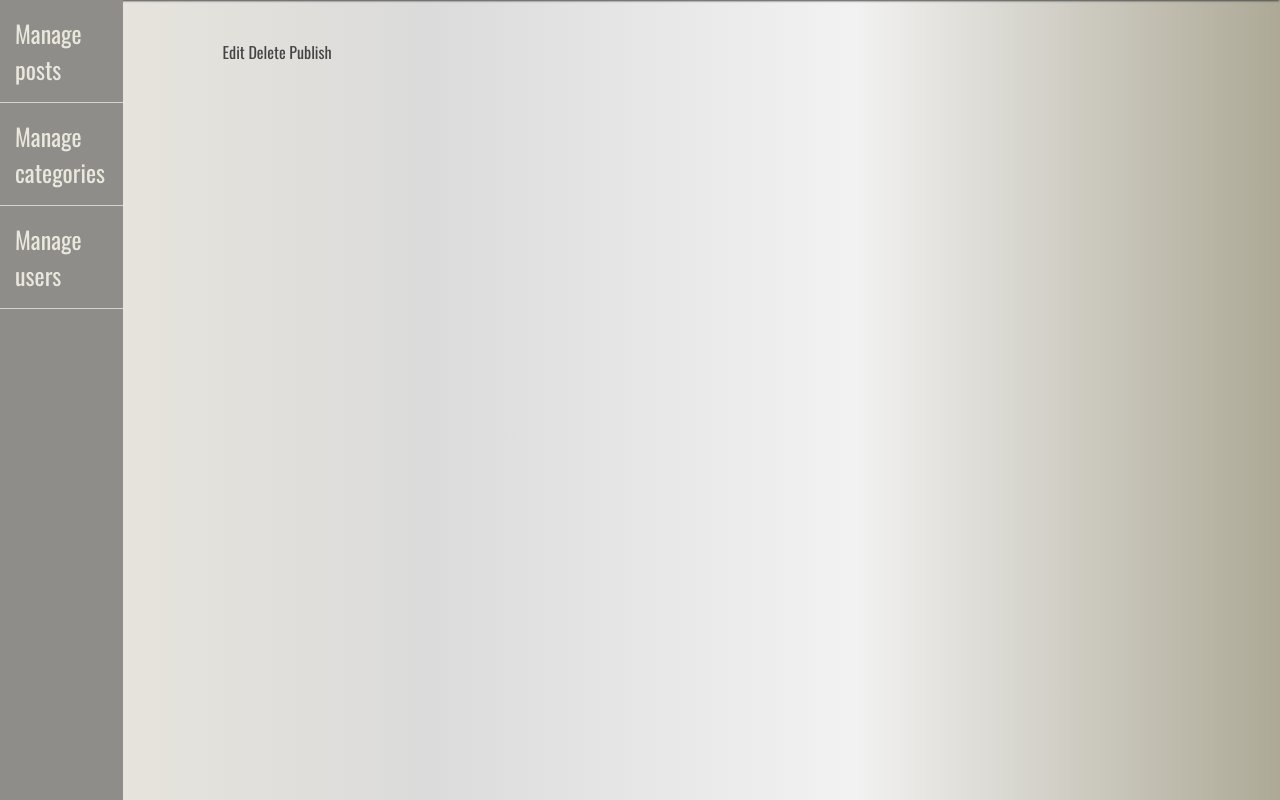
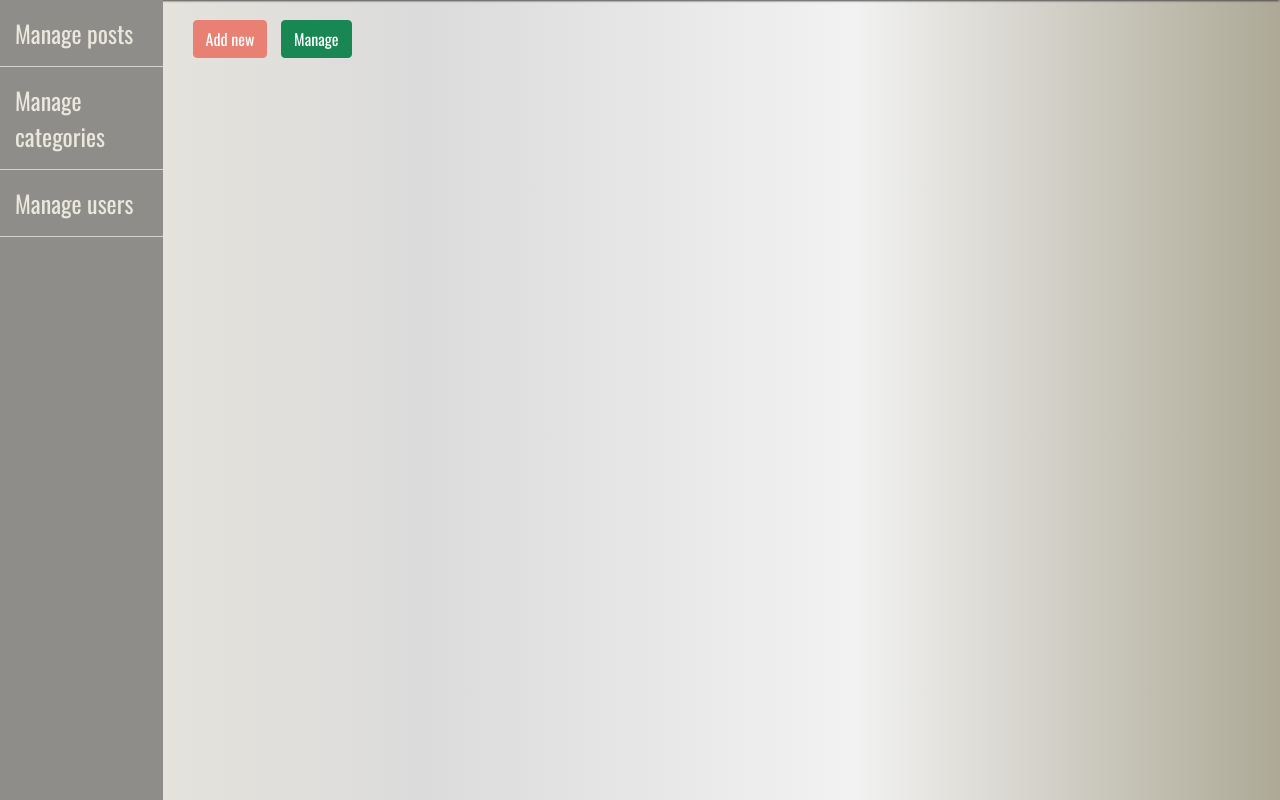
Before and after one commit to SarahWimark/Blog, a PHP site: page /Projekt/src/admin/post.php in a window 1280 px wide. Shown: the part 70-870 px from the top of the page. Run offline with PHP 8.4, Linux system fonts and the light colour scheme; some libraries are stand-ins or nearby versions.

Commit message:
Working on dashboard

```diff
--- a/src/admin/dashboard.php
+++ b/src/admin/dashboard.php
@@ -9,9 +9,8 @@
 
     <div class="admin-dashboard">
         <div class="manage-buttons">
-            <a href="">Edit</a>
-            <a href="">Delete</a>
-            <a href="">Publish</a>
+            <a class="btn btn-secondary" href="">Add new</a>
+            <a class="btn btn-success" href="">Manage</a>
         </div>
     </div>
 </main>
--- a/src/styles/admin.css
+++ b/src/styles/admin.css
@@ -1,10 +1,10 @@
 .admin-content {
   height: calc(100% - 70px);
-  display: flex;
+  display: grid;
+  grid-template-columns: 20% 80%;
 }
 
 .admin-sidebar {
-  flex: 2;
   height: 100vh;
   background: #8e8d8a;
 }
@@ -28,8 +28,11 @@
 }
 
 .admin-dashboard {
-  flex: 8;
   height: 100vh;
-  padding: 40px 100px 100px;
+  padding: 20px 20px 100px;
   /*  overflow: scroll; */
 }
+
+.manage-buttons a {
+  margin-left: 10px;
+}
```
